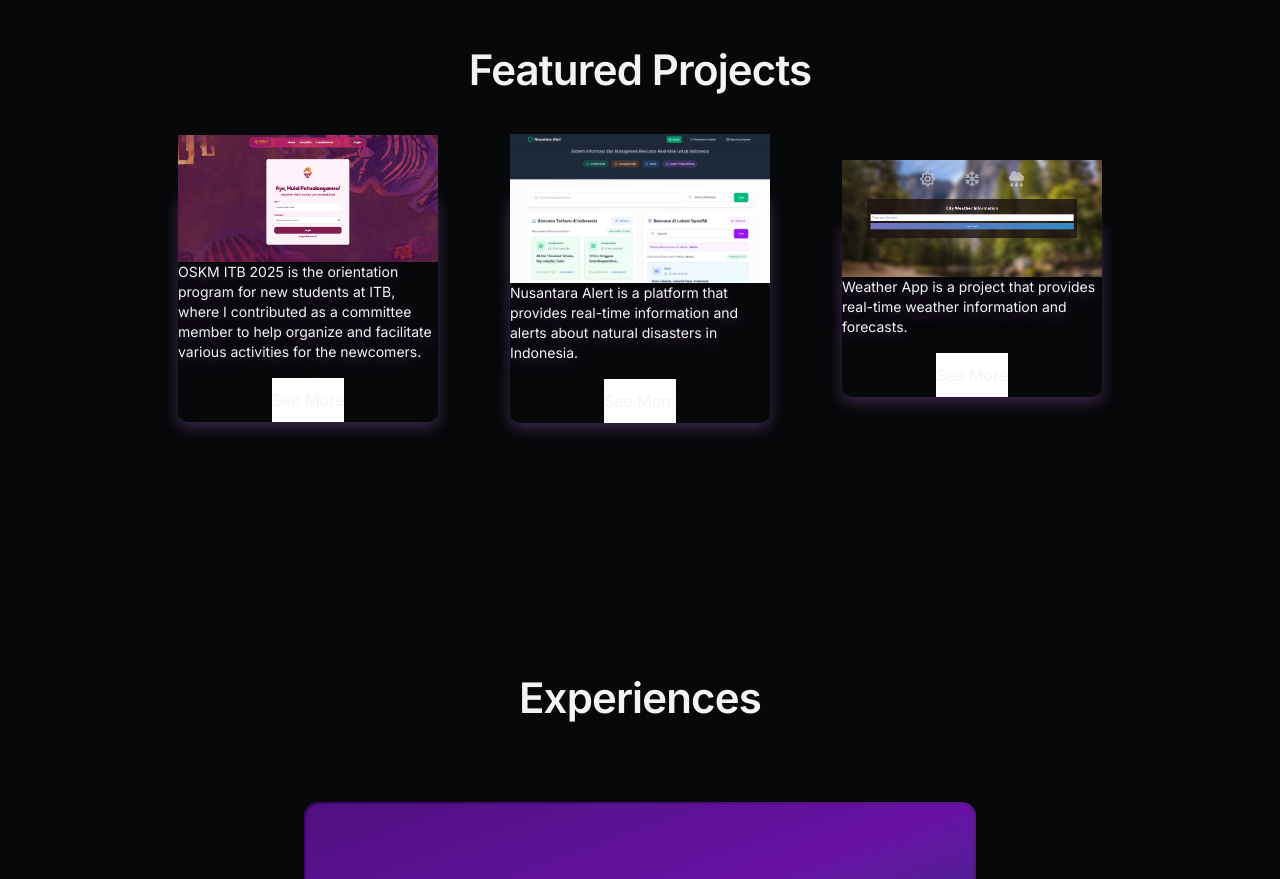
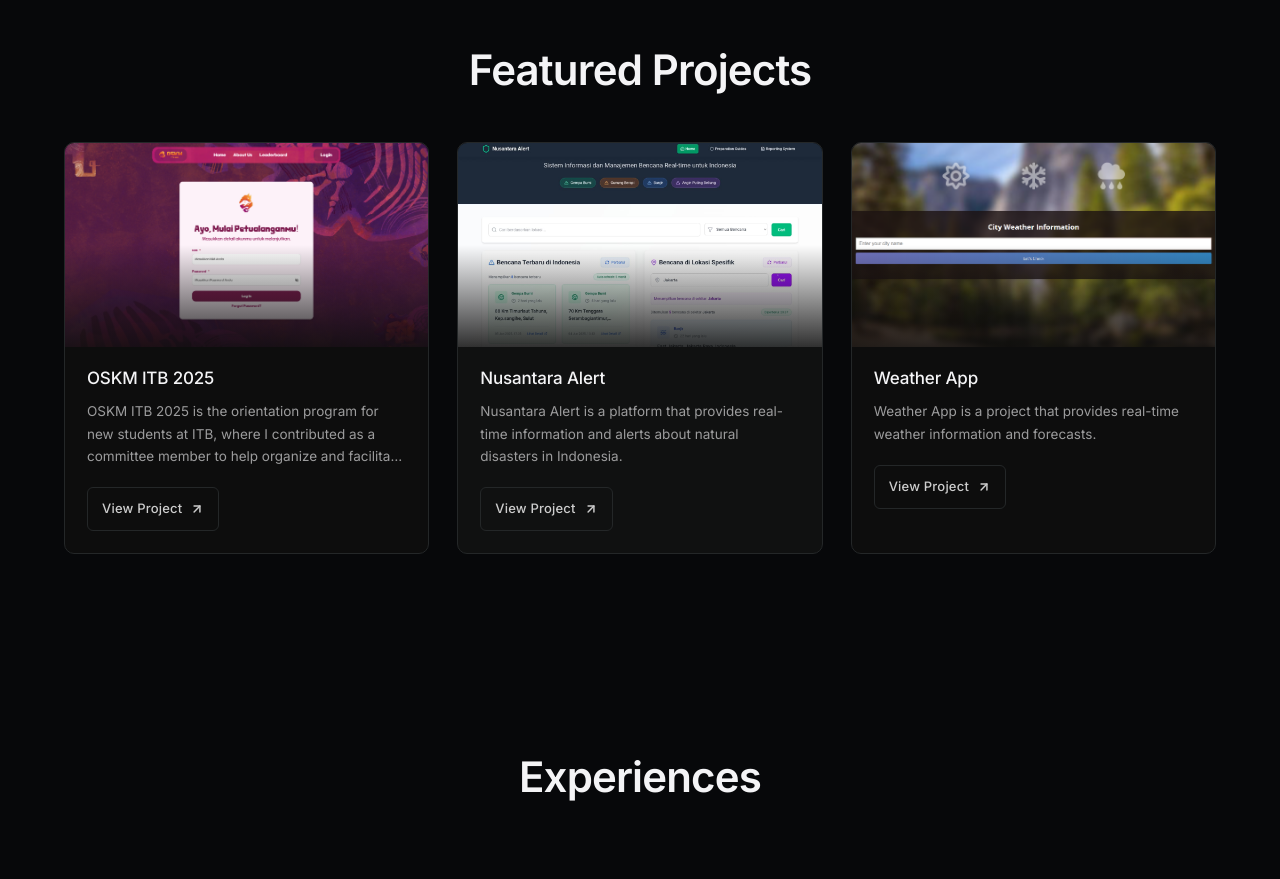
Before and after one commit to Kurt-Mikhael/porto-kurt, a Next.js app: page / in a window 1280 px wide. Shown: the part 2280-3159 px from the top of the page. Built offline with nearby package versions, Linux system fonts and the light colour scheme.

Commit message:
adding feat at card-3d.tsx

```diff
--- a/src/app/components/card-3d.tsx
+++ b/src/app/components/card-3d.tsx
@@ -6,69 +6,78 @@ import { memo } from "react";
 import { useScrollAnimation } from "@/app/hooks/hooks";
 import projectsData from '@/data/projects.json';
 
-interface Card3DProps {
+interface ProjectCardProps {
     imgSrc: string;
     imgAlt: string;
     description: string;
     link: string;
+    index: number;
 }
 
-const Card3D = memo(function Card3D({
+const ProjectCard = memo(function ProjectCard({
     imgSrc,
     imgAlt,
     description,
     link,
-}: Card3DProps) {
+    index,
+}: ProjectCardProps) {
     const { ref, isVisible, scrollDirection } = useScrollAnimation();
 
-    // Tentukan animasi berdasarkan visibility dan scroll direction
     const getAnimationClass = () => {
       if (isVisible) return 'scroll-fade-in';
       if (scrollDirection === 'down') return 'scroll-fade-out-up';
       if (scrollDirection === 'up') return 'scroll-fade-out-down';
-      return 'opacity-100'; // Default: fully visible
+      return 'opacity-100';
     };
+
+    const isElevated = index % 2 === 1;
 
     return (
         <div
             ref={ref}
-            className={`parent ${getAnimationClass()}`}
+            className={`project-card group ${getAnimationClass()}`}
+            style={{ backgroundColor: isElevated ? '#101111' : '#0d0d0d' }}
         >
-            <div className="card3D" style={{ position: "relative", willChange: "transform" }}>
-                <div className="content-box flex flex-col items-center justify-center w-full"
-                    style={{ borderRadius:"10px", boxShadow:"0 5px 15px rgba(145, 92, 182, .4)" }}
-                >
+            {/* Image wrapper with gradient fade */}
+            <div className="project-image-wrapper">
                 <Image
                     src={imgSrc}
                     alt={imgAlt}
-                        width={300}
-                        height={225}
-                        className="image -mt-4 sm:-mt-6 lg:-mt-15 w-40 sm:w-64 lg:w-80 h-auto"
+                    width={640}
+                    height={360}
+                    className="project-image"
                     loading="lazy"
                 />
-                    <p className="card3D-content text-xs sm:text-sm"
-                        style={{textShadow: "0 5px 15px rgba(145, 92, 182, .6)" }}
-                    >
-                        {description}
-                    </p>
+                <div className="project-image-fade" />
+            </div>
+
+            {/* Body */}
+            <div className="project-body">
+                <h3 className="project-title">{imgAlt}</h3>
+                <p className="project-desc">{description}</p>
+
                 <Link
                     href={link}
                     target="_blank"
                     rel="noopener noreferrer"
-                        className="bg-white see-more mt-4 hover:bg-gray-100"
+                    className="project-cta"
                 >
-                        See More
+                    <span>View Project</span>
+                    <svg width="14" height="14" viewBox="0 0 24 24" fill="none" stroke="currentColor" strokeWidth="2.5" strokeLinecap="round" strokeLinejoin="round">
+                        <path d="M7 17L17 7" />
+                        <path d="M7 7h10v10" />
+                    </svg>
                 </Link>
-                </div>
             </div>
         </div>
     );
 });
 
-export { Card3D };
-export function Card3DContainer({ children }: { children: React.ReactNode }) {
+export { ProjectCard };
+
+export function ProjectCardContainer({ children }: { children: React.ReactNode }) {
   return (
-    <div className="flex gap-4 sm:gap-6 md:gap-8 flex-wrap justify-center items-center p-4 sm:p-6 md:p-8">
+    <div className="project-grid">
       {children}
     </div>
   );
@@ -76,16 +85,17 @@ export function Card3DContainer({ children }: { children: React.ReactNode }) {
 
 export function Card3DList() {
     return (
-        <Card3DContainer>
-            {projectsData.map((project) => (
-                <Card3D
+        <ProjectCardContainer>
+            {projectsData.map((project, index) => (
+                <ProjectCard
                     key={project.id}
                     imgSrc={project.imgSrc}
                     imgAlt={project.imgAlt}
                     description={project.description}
                     link={project.link}
+                    index={index}
                 />
             ))}
-        </Card3DContainer>
+        </ProjectCardContainer>
     );
 }
```
Lines whose indentation alone changed are shown as unchanged.
